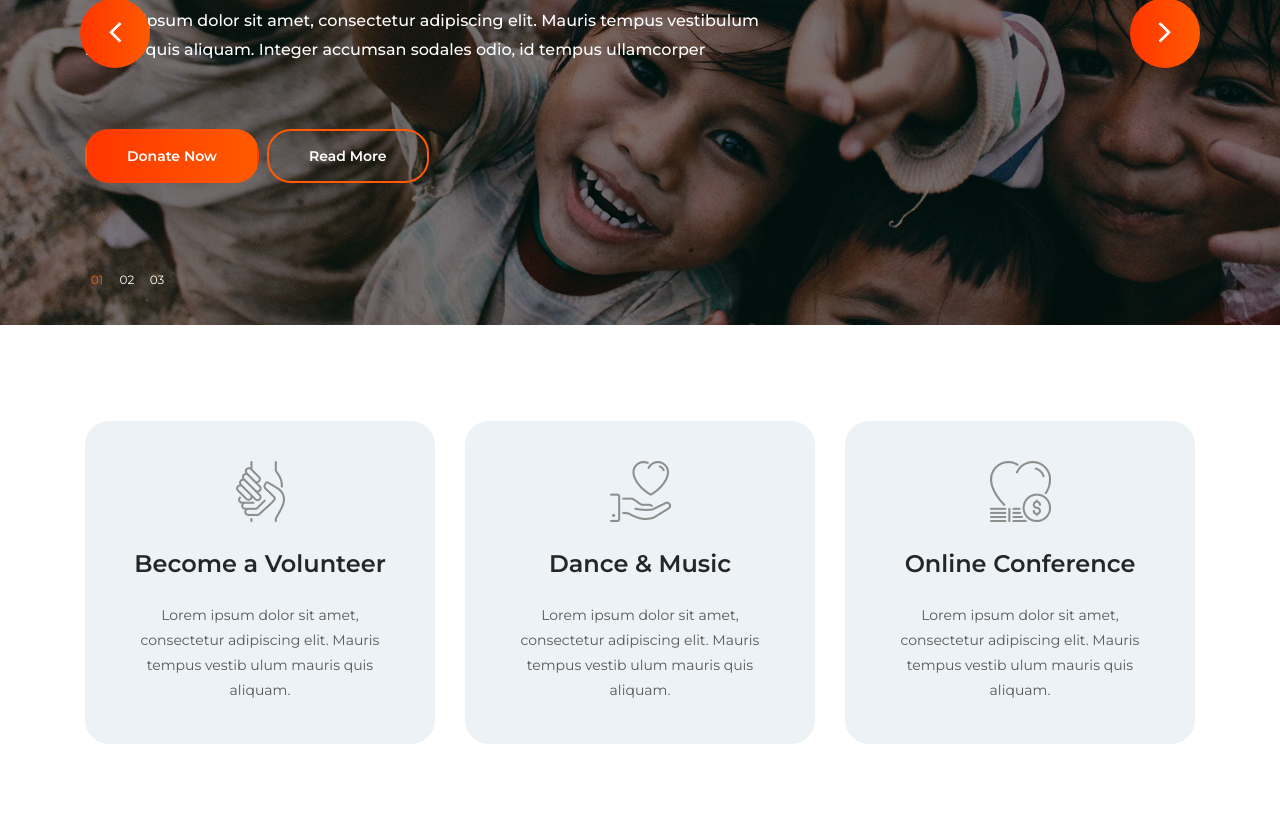
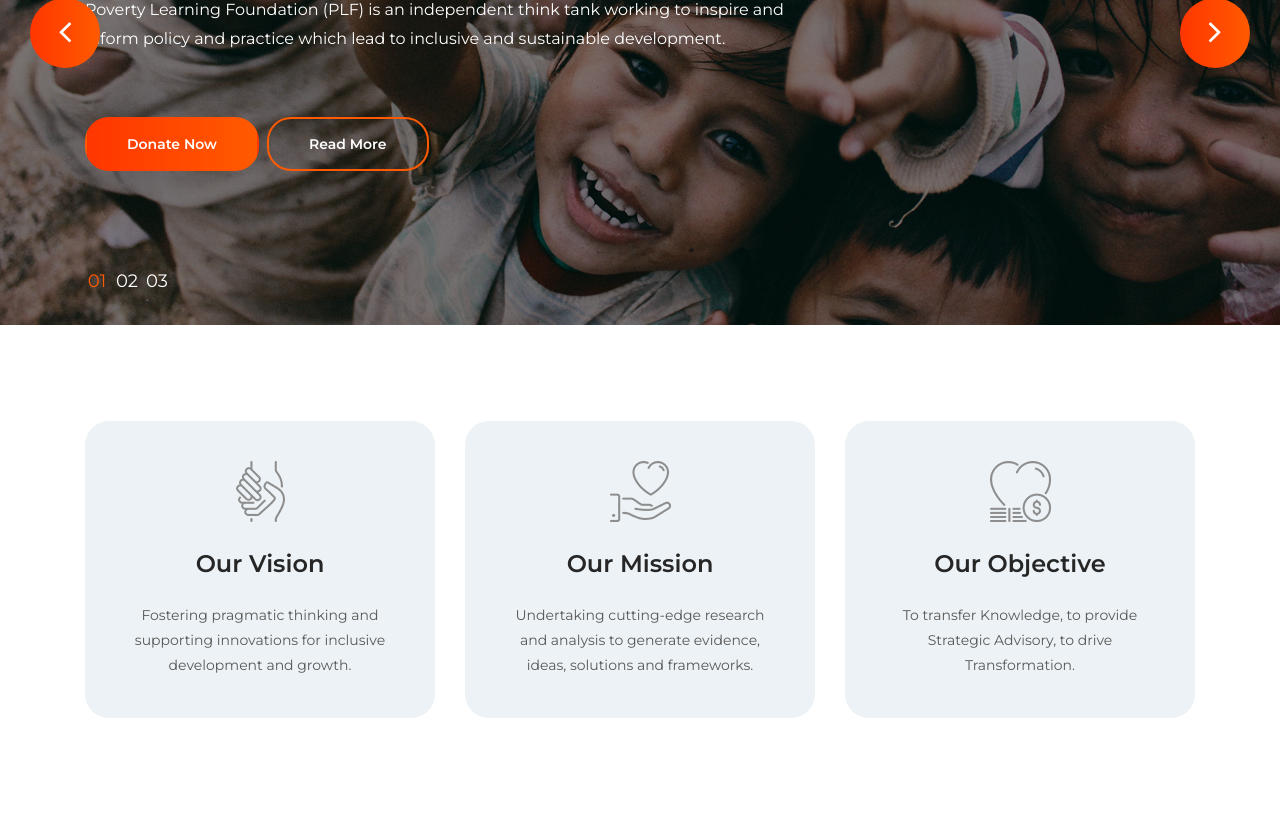
Before and after one commit to GAUTHAM31/plf, a plain HTML site: page index.html in a window 1280 px wide. Shown: the part 356-1196 px from the top of the page. After the commit the page ends 1170 px from the top, so only its background shows below. Drawn offline with Linux system fonts and the light colour scheme.

Commit message:
nav bar, slider, mission

```diff
--- a/index.html
+++ b/index.html
@@ -70,11 +70,11 @@
                             <div class="col-12 col-lg-8 d-flex flex-column justify-content-center align-items-start">
                                 <header class="entry-header">
                                     <h2>Poverty Learning Foundation</h2>
-                                    <h4>Who are we?</h4>
+                                    <h5>Engaging in Participatory and Inclusive Development</h5>
                                 </header><!-- .entry-header -->
 
                                 <div class="entry-content mt-4">
-                                    <p>Lorem ipsum dolor sit amet, consectetur adipiscing elit. Mauris tempus vestibulum mauris quis aliquam. Integer accumsan sodales odio, id tempus ullamcorper</p>
+                                    <p>Poverty Learning Foundation (PLF) is an independent think tank working to inspire and inform policy and practice which lead to inclusive and sustainable development.</p>
                                 </div><!-- .entry-content -->
 
                                 <footer class="entry-footer d-flex flex-wrap align-items-center mt-5">
@@ -100,7 +100,7 @@
                                 </header><!-- .entry-header -->
 
                                 <div class="entry-content mt-4">
-                                    <p>Lorem ipsum dolor sit amet, consectetur adipiscing elit. Mauris tempus vestibulum mauris quis aliquam. Integer accumsan sodales odio, id tempus ullamcorper</p>
+                                    <p>Our work covers a wide range of development issues including Climate, Water and Natural Resources, Poverty and Inclusion, Childhood and Youth; Governance and Institutions</p>
                                 </div><!-- .entry-content -->
 
                                 <footer class="entry-footer d-flex flex-wrap align-items-center mt-5">
@@ -126,7 +126,7 @@
                                 </header><!-- .entry-header -->
 
                                 <div class="entry-content mt-4">
-                                    <p>Lorem ipsum dolor sit amet, consectetur adipiscing elit. Mauris tempus vestibulum mauris quis aliquam. Integer accumsan sodales odio, id tempus ullamcorper</p>
+                                    <p>We invite Universities, Research and Training Organizations, CSRs, Academicians and Developmental Professionals to collaborate and partner with us</p>
                                 </div><!-- .entry-content -->
 
                                 <footer class="entry-footer d-flex flex-wrap align-items-center mt-5">
@@ -167,11 +167,11 @@
                         </figure>
 
                         <header class="entry-header">
-                            <h3 class="entry-title">Become a Volunteer</h3>
+                            <h3 class="entry-title">Our Vision</h3>
                         </header>
 
                         <div class="entry-content">
-                            <p>Lorem ipsum dolor sit amet, consectetur adipiscing elit. Mauris tempus vestib ulum mauris quis aliquam. </p>
+                            <p>Fostering pragmatic thinking and supporting innovations for inclusive development and growth. </p>
                         </div>
                     </div>
                 </div>
@@ -184,11 +184,11 @@
                         </figure>
 
                         <header class="entry-header">
-                            <h3 class="entry-title">Dance & Music</h3>
+                            <h3 class="entry-title">Our Mission</h3>
                         </header>
 
                         <div class="entry-content">
-                            <p>Lorem ipsum dolor sit amet, consectetur adipiscing elit. Mauris tempus vestib ulum mauris quis aliquam. </p>
+                            <p>Undertaking cutting-edge research and analysis to generate evidence, ideas, solutions and frameworks.</p>
                         </div>
                     </div>
                 </div>
@@ -201,11 +201,11 @@
                         </figure>
 
                         <header class="entry-header">
-                            <h3 class="entry-title">Online Conference</h3>
+                            <h3 class="entry-title">Our Objective</h3>
                         </header>
 
                         <div class="entry-content">
-                            <p>Lorem ipsum dolor sit amet, consectetur adipiscing elit. Mauris tempus vestib ulum mauris quis aliquam. </p>
+                            <p>To transfer Knowledge, to provide Strategic Advisory, to drive Transformation. </p>
                         </div>
                     </div>
                 </div>
--- a/style.css
+++ b/style.css
@@ -290,7 +290,6 @@ font {
 }
 
 .hero-content-overlay p {
-    font-weight: 500;
     line-height: 1.8;
 }
 
@@ -311,7 +310,7 @@ font {
     height: 20px;
     margin-right: 6px;
     border-radius: 0;
-    font-size: 12px;
+    font-size: 18px;
     color: #fff;
     background: transparent;
     opacity: 1;
@@ -338,11 +337,11 @@ font {
 }
 
 .hero-slider .swiper-button-next {
-    right: 80px;
+    right: 30px;
 }
 
 .hero-slider .swiper-button-prev {
-    left: 80px;
+    left: 30px;
 }
 
 .hero-slider .swiper-button-next span,
@@ -391,7 +390,6 @@ font {
     }
 
     .hero-content-overlay p,
-    .hero-slider .pagination-wrap,
     .hero-slider .swiper-button-next,
     .hero-slider .swiper-button-prev{
         display: none;
```
Also changed, not shown: images/banner1.jpg, images/banner2.jpg, images/banner3.jpg, images/banner4.jpg (deleted), images/banner5.jpg (added).
